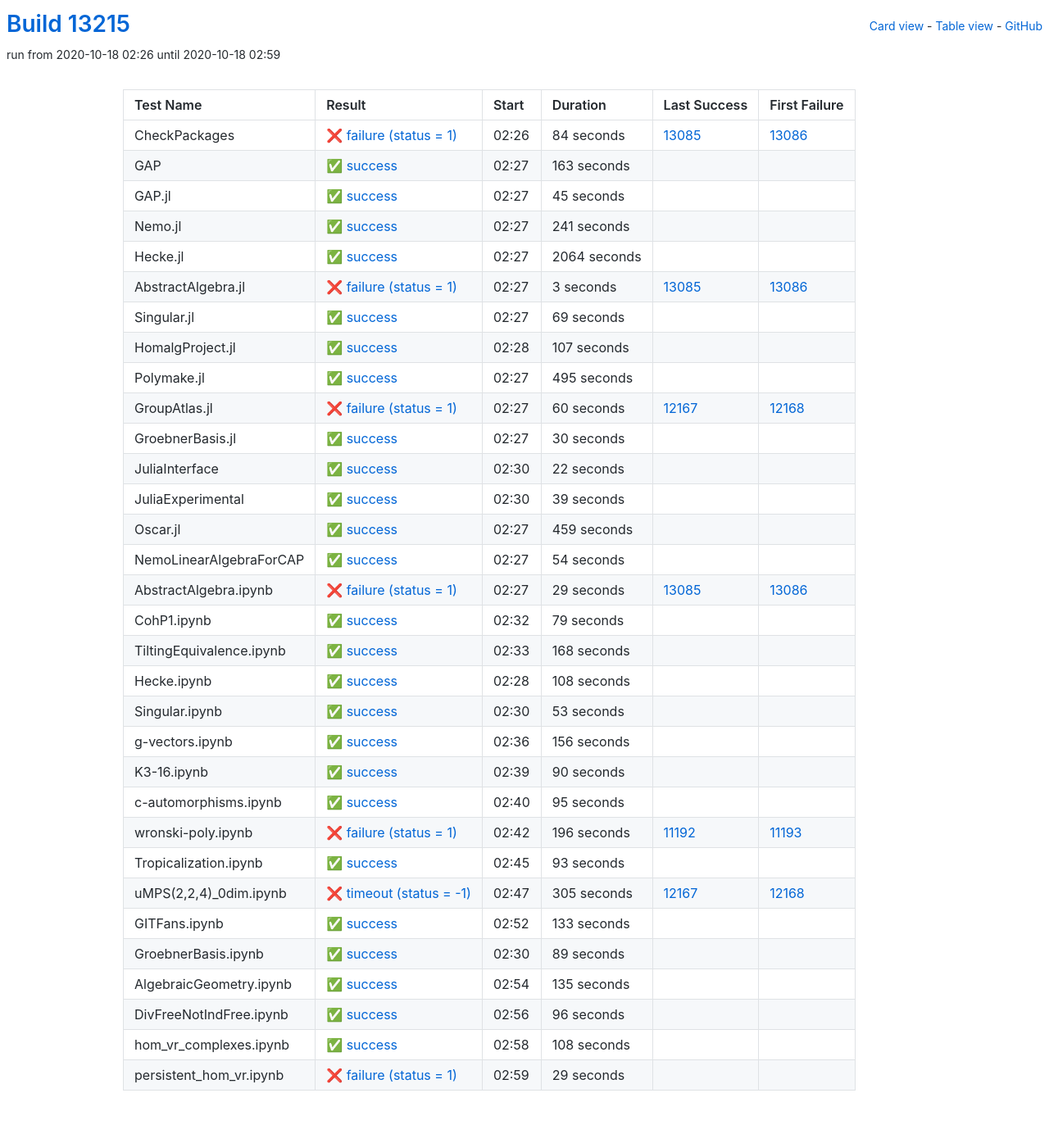
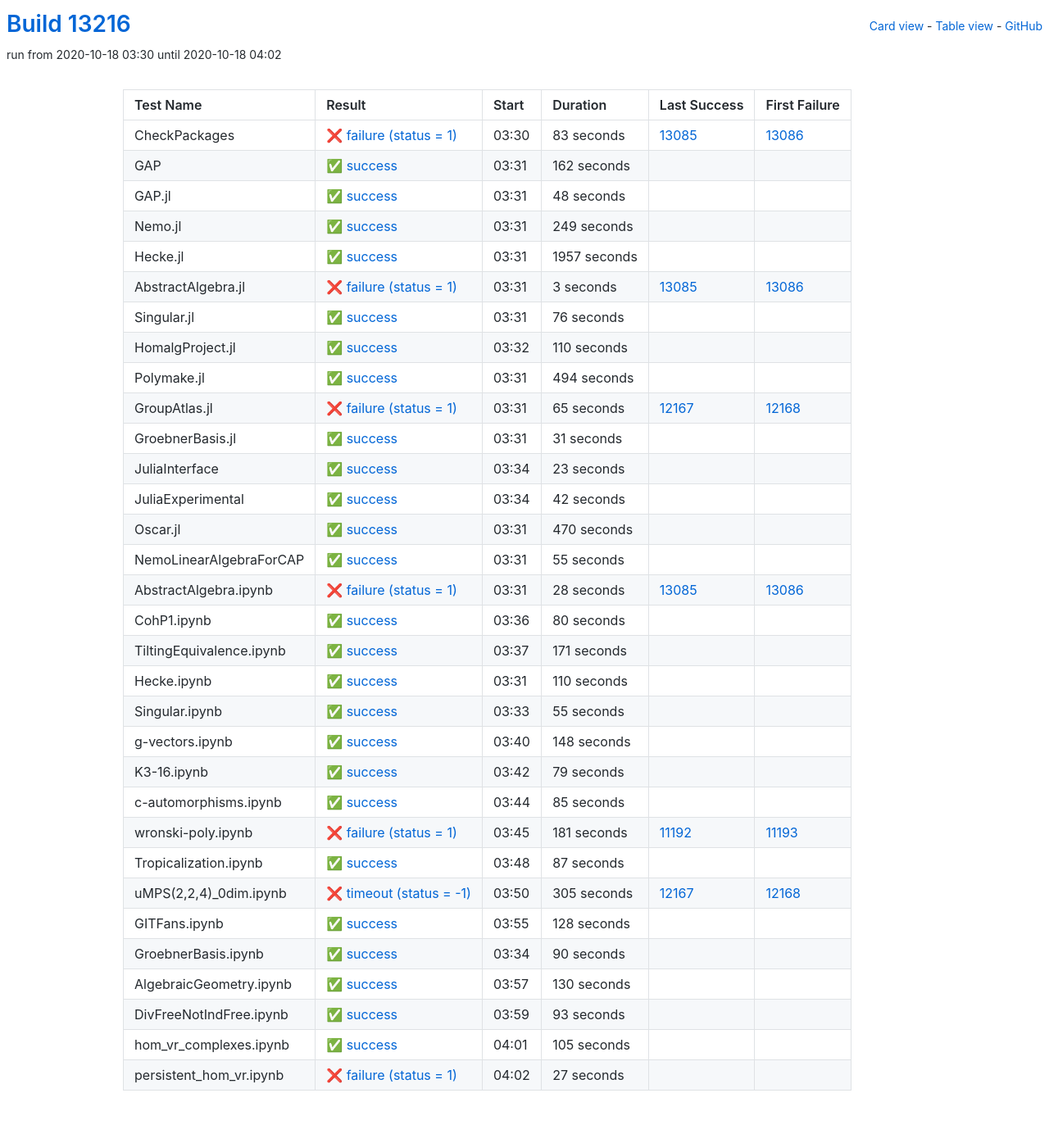
Before and after one commit to oscar-system/oscar-ci-status, a Jekyll site: the page built from table.html, in a window 1280 px wide. Shown: the whole page at 82% size. Built offline with Jekyll 4.4.1, drawn with Linux system fonts in a browser that asks for light colours.

Commit message:
Build #13216

```diff
--- a/_data/ci.yml
+++ b/_data/ci.yml
@@ -1,6 +1,6 @@
 ---
-build: 13215
-build_url: https://oscarci.mathematik.uni-kl.de/job/oscar/13215/
+build: 13216
+build_url: https://oscarci.mathematik.uni-kl.de/job/oscar/13216/
 job: oscar
 organization: oscar-system
 repo: oscar-ci-status
@@ -8,68 +8,68 @@
 tests:
 - name: CheckPackages
   id: checkpackages
-  log: https://oscarci.mathematik.uni-kl.de/job/oscar/13215/artifact/logs/build-13215/CheckPackages.log
-  start: 2020-10-18 02:26
+  log: https://oscarci.mathematik.uni-kl.de/job/oscar/13216/artifact/logs/build-13216/CheckPackages.log
+  start: 2020-10-18 03:30
   success: false
   exitcode: 1
   status: failure
-  duration: 84
+  duration: 83
   last_success: 13085
   last_success_url: https://oscarci.mathematik.uni-kl.de/job/oscar/13085/
   first_failure: 13086
   first_failure_url: https://oscarci.mathematik.uni-kl.de/job/oscar/13086/
 - name: GAP
   id: gap
-  log: https://oscarci.mathematik.uni-kl.de/job/oscar/13215/artifact/logs/build-13215/GAP.log
-  start: 2020-10-18 02:27
+  log: https://oscarci.mathematik.uni-kl.de/job/oscar/13216/artifact/logs/build-13216/GAP.log
+  start: 2020-10-18 03:31
   success: true
   exitcode: 0
   status: success
-  duration: 163
+  duration: 162
   last_success: false
   last_success_url:
   first_failure: false
   first_failure_url:
 - name: GAP.jl
   id: gap-jl
-  log: https://oscarci.mathematik.uni-kl.de/job/oscar/13215/artifact/logs/build-13215/GAP.jl.log
-  start: 2020-10-18 02:27
+  log: https://oscarci.mathematik.uni-kl.de/job/oscar/13216/artifact/logs/build-13216/GAP.jl.log
+  start: 2020-10-18 03:31
   success: true
   exitcode: 0
   status: success
-  duration: 45
+  duration: 48
   last_success: false
   last_success_url:
   first_failure: false
   first_failure_url:
 - name: Nemo.jl
   id: nemo-jl
-  log: https://oscarci.mathematik.uni-kl.de/job/oscar/13215/artifact/logs/build-13215/Nemo.jl.log
-  start: 2020-10-18 02:27
+  log: https://oscarci.mathematik.uni-kl.de/job/oscar/13216/artifact/logs/build-13216/Nemo.jl.log
+  start: 2020-10-18 03:31
   success: true
   exitcode: 0
   status: success
-  duration: 241
+  duration: 249
   last_success: false
   last_success_url:
   first_failure: false
   first_failure_url:
 - name: Hecke.jl
   id: hecke-jl
-  log: https://oscarci.mathematik.uni-kl.de/job/oscar/13215/artifact/logs/build-13215/Hecke.jl.log
-  start: 2020-10-18 02:27
+  log: https://oscarci.mathematik.uni-kl.de/job/oscar/13216/artifact/logs/build-13216/Hecke.jl.log
+  start: 2020-10-18 03:31
   success: true
   exitcode: 0
   status: success
-  duration: 2064
+  duration: 1957
   last_success: false
   last_success_url:
   first_failure: false
   first_failure_url:
 - name: AbstractAlgebra.jl
   id: abstractalgebra-jl
-  log: https://oscarci.mathematik.uni-kl.de/job/oscar/13215/artifact/logs/build-13215/AbstractAlgebra.jl.log
-  start: 2020-10-18 02:27
+  log: https://oscarci.mathematik.uni-kl.de/job/oscar/13216/artifact/logs/build-13216/AbstractAlgebra.jl.log
+  start: 2020-10-18 03:31
   success: false
   exitcode: 1
   status: failure
@@ -80,128 +80,188 @@
   first_failure_url: https://oscarci.mathematik.uni-kl.de/job/oscar/13086/
 - name: Singular.jl
   id: singular-jl
-  log: https://oscarci.mathematik.uni-kl.de/job/oscar/13215/artifact/logs/build-13215/Singular.jl.log
-  start: 2020-10-18 02:27
+  log: https://oscarci.mathematik.uni-kl.de/job/oscar/13216/artifact/logs/build-13216/Singular.jl.log
+  start: 2020-10-18 03:31
   success: true
   exitcode: 0
   status: success
-  duration: 69
+  duration: 76
   last_success: false
   last_success_url:
   first_failure: false
   first_failure_url:
 - name: HomalgProject.jl
   id: homalgproject-jl
-  log: https://oscarci.mathematik.uni-kl.de/job/oscar/13215/artifact/logs/build-13215/HomalgProject.jl.log
-  start: 2020-10-18 02:28
+  log: https://oscarci.mathematik.uni-kl.de/job/oscar/13216/artifact/logs/build-13216/HomalgProject.jl.log
+  start: 2020-10-18 03:32
   success: true
   exitcode: 0
   status: success
-  duration: 107
+  duration: 110
   last_success: false
   last_success_url:
   first_failure: false
   first_failure_url:
 - name: Polymake.jl
   id: polymake-jl
-  log: https://oscarci.mathematik.uni-kl.de/job/oscar/13215/artifact/logs/build-13215/Polymake.jl.log
-  start: 2020-10-18 02:27
+  log: https://oscarci.mathematik.uni-kl.de/job/oscar/13216/artifact/logs/build-13216/Polymake.jl.log
+  start: 2020-10-18 03:31
   success: true
   exitcode: 0
   status: success
-  duration: 495
+  duration: 494
   last_success: false
   last_success_url:
   first_failure: false
   first_failure_url:
 - name: GroupAtlas.jl
   id: groupatlas-jl
-  log: https://oscarci.mathematik.uni-kl.de/job/oscar/13215/artifact/logs/build-13215/GroupAtlas.jl.log
-  start: 2020-10-18 02:27
+  log: https://oscarci.mathematik.uni-kl.de/job/oscar/13216/artifact/logs/build-13216/GroupAtlas.jl.log
+  start: 2020-10-18 03:31
   success: false
   exitcode: 1
   status: failure
-  duration: 60
+  duration: 65
   last_success: 12167
   last_success_url: https://oscarci.mathematik.uni-kl.de/job/oscar/12167/
   first_failure: 12168
   first_failure_url: https://oscarci.mathematik.uni-kl.de/job/oscar/12168/
 - name: GroebnerBasis.jl
   id: groebnerbasis-jl
-  log: https://oscarci.mathematik.uni-kl.de/job/oscar/13215/artifact/logs/build-13215/GroebnerBasis.jl.log
-  start: 2020-10-18 02:27
+  log: https://oscarci.mathematik.uni-kl.de/job/oscar/13216/artifact/logs/build-13216/GroebnerBasis.jl.log
+  start: 2020-10-18 03:31
   success: true
   exitcode: 0
   status: success
-  duration: 30
+  duration: 31
   last_success: false
   last_success_url:
   first_failure: false
   first_failure_url:
 - name: JuliaInterface
   id: juliainterface
-  log: https://oscarci.mathematik.uni-kl.de/job/oscar/13215/artifact/logs/build-13215/JuliaInterface.log
-  start: 2020-10-18 02:30
+  log: https://oscarci.mathematik.uni-kl.de/job/oscar/13216/artifact/logs/build-13216/JuliaInterface.log
+  start: 2020-10-18 03:34
   success: true
   exitcode: 0
   status: success
-  duration: 22
+  duration: 23
   last_success: false
   last_success_url:
   first_failure: false
   first_failure_url:
 - name: JuliaExperimental
   id: juliaexperimental
-  log: https://oscarci.mathematik.uni-kl.de/job/oscar/13215/artifact/logs/build-13215/JuliaExperimental.log
-  start: 2020-10-18 02:30
+  log: https://oscarci.mathematik.uni-kl.de/job/oscar/13216/artifact/logs/build-13216/JuliaExperimental.log
+  start: 2020-10-18 03:34
   success: true
   exitcode: 0
   status: success
-  duration: 39
+  duration: 42
   last_success: false
   last_success_url:
   first_failure: false
   first_failure_url:
 - name: Oscar.jl
   id: oscar-jl
-  log: https://oscarci.mathematik.uni-kl.de/job/oscar/13215/artifact/logs/build-13215/Oscar.jl.log
-  start: 2020-10-18 02:27
+  log: https://oscarci.mathematik.uni-kl.de/job/oscar/13216/artifact/logs/build-13216/Oscar.jl.log
+  start: 2020-10-18 03:31
   success: true
   exitcode: 0
   status: success
-  duration: 459
+  duration: 470
   last_success: false
   last_success_url:
   first_failure: false
   first_failure_url:
 - name: NemoLinearAlgebraForCAP
   id: nemolinearalgebraforcap
-  log: https://oscarci.mathematik.uni-kl.de/job/oscar/13215/artifact/logs/build-13215/NemoLinearAlgebraForCAP.log
-  start: 2020-10-18 02:27
+  log: https://oscarci.mathematik.uni-kl.de/job/oscar/13216/artifact/logs/build-13216/NemoLinearAlgebraForCAP.log
+  start: 2020-10-18 03:31
   success: true
   exitcode: 0
   status: success
-  duration: 54
+  duration: 55
   last_success: false
   last_success_url:
   first_failure: false
   first_failure_url:
 - name: AbstractAlgebra.ipynb
   id: abstractalgebra-ipynb
-  log: https://oscarci.mathematik.uni-kl.de/job/oscar/13215/artifact/logs/build-13215/AbstractAlgebra.ipynb.log
-  start: 2020-10-18 02:27
+  log: https://oscarci.mathematik.uni-kl.de/job/oscar/13216/artifact/logs/build-13216/AbstractAlgebra.ipynb.log
+  start: 2020-10-18 03:31
   success: false
   exitcode: 1
   status: failure
-  duration: 29
+  duration: 28
   last_success: 13085
   last_success_url: https://oscarci.mathematik.uni-kl.de/job/oscar/13085/
   first_failure: 13086
   first_failure_url: https://oscarci.mathematik.uni-kl.de/job/oscar/13086/
 - name: CohP1.ipynb
   id: cohp1-ipynb
-  log: https://oscarci.mathematik.uni-kl.de/job/oscar/13215/artifact/logs/build-13215/CohP1.ipynb.log
-  start: 2020-10-18 02:32
+  log: https://oscarci.mathematik.uni-kl.de/job/oscar/13216/artifact/logs/build-13216/CohP1.ipynb.log
+  start: 2020-10-18 03:36
+  success: true
+  exitcode: 0
+  status: success
+  duration: 80
+  last_success: false
+  last_success_url:
+  first_failure: false
+  first_failure_url:
+- name: TiltingEquivalence.ipynb
+  id: tiltingequivalence-ipynb
+  log: https://oscarci.mathematik.uni-kl.de/job/oscar/13216/artifact/logs/build-13216/TiltingEquivalence.ipynb.log
+  start: 2020-10-18 03:37
+  success: true
+  exitcode: 0
+  status: success
+  duration: 171
+  last_success: false
+  last_success_url:
+  first_failure: false
+  first_failure_url:
+- name: Hecke.ipynb
+  id: hecke-ipynb
+  log: https://oscarci.mathematik.uni-kl.de/job/oscar/13216/artifact/logs/build-13216/Hecke.ipynb.log
+  start: 2020-10-18 03:31
+  success: true
+  exitcode: 0
+  status: success
+  duration: 110
+  last_success: false
+  last_success_url:
+  first_failure: false
+  first_failure_url:
+- name: Singular.ipynb
+  id: singular-ipynb
+  log: https://oscarci.mathematik.uni-kl.de/job/oscar/13216/artifact/logs/build-13216/Singular.ipynb.log
+  start: 2020-10-18 03:33
+  success: true
+  exitcode: 0
+  status: success
+  duration: 55
+  last_success: false
+  last_success_url:
+  first_failure: false
+  first_failure_url:
+- name: g-vectors.ipynb
+  id: g-vectors-ipynb
+  log: https://oscarci.mathematik.uni-kl.de/job/oscar/13216/artifact/logs/build-13216/g-vectors.ipynb.log
+  start: 2020-10-18 03:40
+  success: true
+  exitcode: 0
+  status: success
+  duration: 148
+  last_success: false
+  last_success_url:
+  first_failure: false
+  first_failure_url:
+- name: K3-16.ipynb
+  id: k3-16-ipynb
+  log: https://oscarci.mathematik.uni-kl.de/job/oscar/13216/artifact/logs/build-13216/K3-16.ipynb.log
+  start: 2020-10-18 03:42
   success: true
   exitcode: 0
   status: success
@@ -210,106 +270,46 @@
   last_success_url:
   first_failure: false
   first_failure_url:
-- name: TiltingEquivalence.ipynb
-  id: tiltingequivalence-ipynb
-  log: https://oscarci.mathematik.uni-kl.de/job/oscar/13215/artifact/logs/build-13215/TiltingEquivalence.ipynb.log
-  start: 2020-10-18 02:33
+- name: c-automorphisms.ipynb
+  id: c-automorphisms-ipynb
+  log: https://oscarci.mathematik.uni-kl.de/job/oscar/13216/artifact/logs/build-13216/c-automorphisms.ipynb.log
+  start: 2020-10-18 03:44
   success: true
   exitcode: 0
   status: success
-  duration: 168
-  last_success: false
-  last_success_url:
-  first_failure: false
-  first_failure_url:
-- name: Hecke.ipynb
-  id: hecke-ipynb
-  log: https://oscarci.mathematik.uni-kl.de/job/oscar/13215/artifact/logs/build-13215/Hecke.ipynb.log
-  start: 2020-10-18 02:28
-  success: true
-  exitcode: 0
-  status: success
-  duration: 108
-  last_success: false
-  last_success_url:
-  first_failure: false
-  first_failure_url:
-- name: Singular.ipynb
-  id: singular-ipynb
-  log: https://oscarci.mathematik.uni-kl.de/job/oscar/13215/artifact/logs/build-13215/Singular.ipynb.log
-  start: 2020-10-18 02:30
-  success: true
-  exitcode: 0
-  status: success
-  duration: 53
-  last_success: false
-  last_success_url:
-  first_failure: false
-  first_failure_url:
-- name: g-vectors.ipynb
-  id: g-vectors-ipynb
-  log: https://oscarci.mathematik.uni-kl.de/job/oscar/13215/artifact/logs/build-13215/g-vectors.ipynb.log
-  start: 2020-10-18 02:36
-  success: true
-  exitcode: 0
-  status: success
-  duration: 156
-  last_success: false
-  last_success_url:
-  first_failure: false
-  first_failure_url:
-- name: K3-16.ipynb
-  id: k3-16-ipynb
-  log: https://oscarci.mathematik.uni-kl.de/job/oscar/13215/artifact/logs/build-13215/K3-16.ipynb.log
-  start: 2020-10-18 02:39
-  success: true
-  exitcode: 0
-  status: success
-  duration: 90
-  last_success: false
-  last_success_url:
-  first_failure: false
-  first_failure_url:
-- name: c-automorphisms.ipynb
-  id: c-automorphisms-ipynb
-  log: https://oscarci.mathematik.uni-kl.de/job/oscar/13215/artifact/logs/build-13215/c-automorphisms.ipynb.log
-  start: 2020-10-18 02:40
-  success: true
-  exitcode: 0
-  status: success
-  duration: 95
+  duration: 85
   last_success: false
   last_success_url:
   first_failure: false
   first_failure_url:
 - name: wronski-poly.ipynb
   id: wronski-poly-ipynb
-  log: https://oscarci.mathematik.uni-kl.de/job/oscar/13215/artifact/logs/build-13215/wronski-poly.ipynb.log
-  start: 2020-10-18 02:42
+  log: https://oscarci.mathematik.uni-kl.de/job/oscar/13216/artifact/logs/build-13216/wronski-poly.ipynb.log
+  start: 2020-10-18 03:45
   success: false
   exitcode: 1
   status: failure
-  duration: 196
+  duration: 181
   last_success: 11192
   last_success_url: https://oscarci.mathematik.uni-kl.de/job/oscar/11192/
   first_failure: 11193
   first_failure_url: https://oscarci.mathematik.uni-kl.de/job/oscar/11193/
 - name: Tropicalization.ipynb
   id: tropicalization-ipynb
-  log: https://oscarci.mathematik.uni-kl.de/job/oscar/13215/artifact/logs/build-13215/Tropicalization.ipynb.log
-  start: 2020-10-18 02:45
+  log: https://oscarci.mathematik.uni-kl.de/job/oscar/13216/artifact/logs/build-13216/Tropicalization.ipynb.log
+  start: 2020-10-18 03:48
   success: true
   exitcode: 0
   status: success
-  duration: 93
+  duration: 87
   last_success: false
   last_success_url:
   first_failure: false
   first_failure_url:
 - name: uMPS(2,2,4)_0dim.ipynb
   id: umps-2-2-4-0dim-ipynb
-  log: https://oscarci.mathematik.uni-kl.de/job/oscar/13215/artifact/logs/build-13215/uMPS-2-2-4-_0dim.ipynb.log
-  start: 2020-10-18 02:47
+  log: https://oscarci.mathematik.uni-kl.de/job/oscar/13216/artifact/logs/build-13216/uMPS-2-2-4-_0dim.ipynb.log
+  start: 2020-10-18 03:50
   success: false
   exitcode: -1
   status: timeout
@@ -320,72 +320,72 @@
   first_failure_url: https://oscarci.mathematik.uni-kl.de/job/oscar/12168/
 - name: GITFans.ipynb
   id: gitfans-ipynb
-  log: https://oscarci.mathematik.uni-kl.de/job/oscar/13215/artifact/logs/build-13215/GITFans.ipynb.log
-  start: 2020-10-18 02:52
+  log: https://oscarci.mathematik.uni-kl.de/job/oscar/13216/artifact/logs/build-13216/GITFans.ipynb.log
+  start: 2020-10-18 03:55
   success: true
   exitcode: 0
   status: success
-  duration: 133
+  duration: 128
   last_success: false
   last_success_url:
   first_failure: false
   first_failure_url:
 - name: GroebnerBasis.ipynb
   id: groebnerbasis-ipynb
-  log: https://oscarci.mathematik.uni-kl.de/job/oscar/13215/artifact/logs/build-13215/GroebnerBasis.ipynb.log
-  start: 2020-10-18 02:30
+  log: https://oscarci.mathematik.uni-kl.de/job/oscar/13216/artifact/logs/build-13216/GroebnerBasis.ipynb.log
+  start: 2020-10-18 03:34
   success: true
   exitcode: 0
   status: success
-  duration: 89
+  duration: 90
   last_success: false
   last_success_url:
   first_failure: false
   first_failure_url:
 - name: AlgebraicGeometry.ipynb
   id: algebraicgeometry-ipynb
-  log: https://oscarci.mathematik.uni-kl.de/job/oscar/13215/artifact/logs/build-13215/AlgebraicGeometry.ipynb.log
-  start: 2020-10-18 02:54
+  log: https://oscarci.mathematik.uni-kl.de/job/oscar/13216/artifact/logs/build-13216/AlgebraicGeometry.ipynb.log
+  start: 2020-10-18 03:57
   success: true
   exitcode: 0
   status: success
-  duration: 135
+  duration: 130
   last_success: false
   last_success_url:
   first_failure: false
   first_failure_url:
 - name: DivFreeNotIndFree.ipynb
   id: divfreenotindfree-ipynb
-  log: https://oscarci.mathematik.uni-kl.de/job/oscar/13215/artifact/logs/build-13215/DivFreeNotIndFree.ipynb.log
-  start: 2020-10-18 02:56
+  log: https://oscarci.mathematik.uni-kl.de/job/oscar/13216/artifact/logs/build-13216/DivFreeNotIndFree.ipynb.log
+  start: 2020-10-18 03:59
   success: true
   exitcode: 0
   status: success
-  duration: 96
+  duration: 93
   last_success: false
   last_success_url:
   first_failure: false
   first_failure_url:
 - name: hom_vr_complexes.ipynb
   id: hom-vr-complexes-ipynb
-  log: https://oscarci.mathematik.uni-kl.de/job/oscar/13215/artifact/logs/build-13215/hom_vr_complexes.ipynb.log
-  start: 2020-10-18 02:58
+  log: https://oscarci.mathematik.uni-kl.de/job/oscar/13216/artifact/logs/build-13216/hom_vr_complexes.ipynb.log
+  start: 2020-10-18 04:01
   success: true
   exitcode: 0
   status: success
-  duration: 108
+  duration: 105
   last_success: false
   last_success_url:
   first_failure: false
   first_failure_url:
 - name: persistent_hom_vr.ipynb
   id: persistent-hom-vr-ipynb
-  log: https://oscarci.mathematik.uni-kl.de/job/oscar/13215/artifact/logs/build-13215/persistent_hom_vr.ipynb.log
-  start: 2020-10-18 02:59
+  log: https://oscarci.mathematik.uni-kl.de/job/oscar/13216/artifact/logs/build-13216/persistent_hom_vr.ipynb.log
+  start: 2020-10-18 04:02
   success: false
   exitcode: 1
   status: failure
-  duration: 29
+  duration: 27
   last_success: false
   last_success_url:
   first_failure: false
```
Also changed, not shown: README.md.
